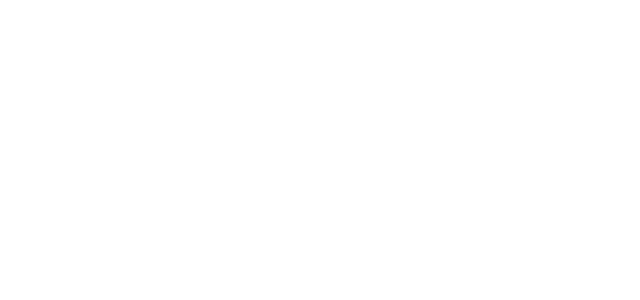
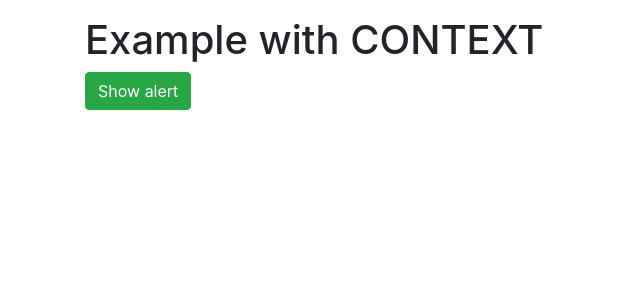
Before and after one commit to 44vca/react-hooks, a React (Create React App) app: page / in a window 1280 px wide. Shown: the top 300 px of the page, without its empty margins (0-640 px from the left). Built offline with nearby package versions, Linux system fonts and the light colour scheme.

Commit message:
some changes

```diff
--- /dev/null
+++ b/src/Alert.js
@@ -0,0 +1,9 @@
+import React from 'react';
+
+export default function Alert() {
+    return (
+        <div className='alert alert-danger'>
+            This is a very important message
+        </div>
+    )
+}
--- a/src/App.js
+++ b/src/App.js
@@ -1,10 +1,26 @@
-import React from 'react';
+import React, { useState } from 'react';
+import Main from './Main';
+import Alert from './Alert';
 
 
 function App() {
 
+  const [showAlert, setShowAlert] = useState(false);
+
+  const toggleShowAlert = () => {
+    setShowAlert(prev => !prev);
+    setTimeout(() => {
+      setShowAlert(prev => !prev);
+    }, 3000)
+  }
+
+
   return (
-    <div>
+    <div className='container pt-3'>
+      {showAlert &&
+        <Alert />
+        }
+      <Main showAlert={toggleShowAlert}/>
     </div>
   );
 }
--- /dev/null
+++ b/src/Main.js
@@ -0,0 +1,10 @@
+import React from 'react';
+
+export default function Main({ showAlert }) {
+    return (
+        <>
+            <h1>Example with CONTEXT</h1>
+            <button className='btn btn-success' onClick={showAlert}>Show alert</button>
+        </>
+    )
+}
```
